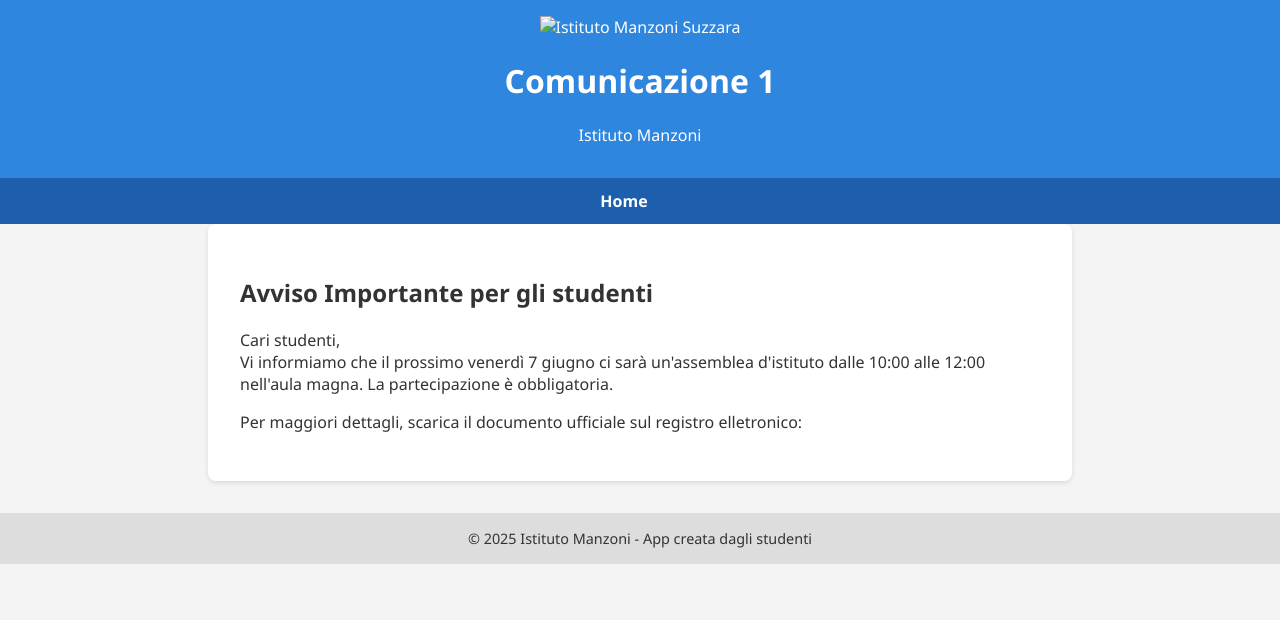
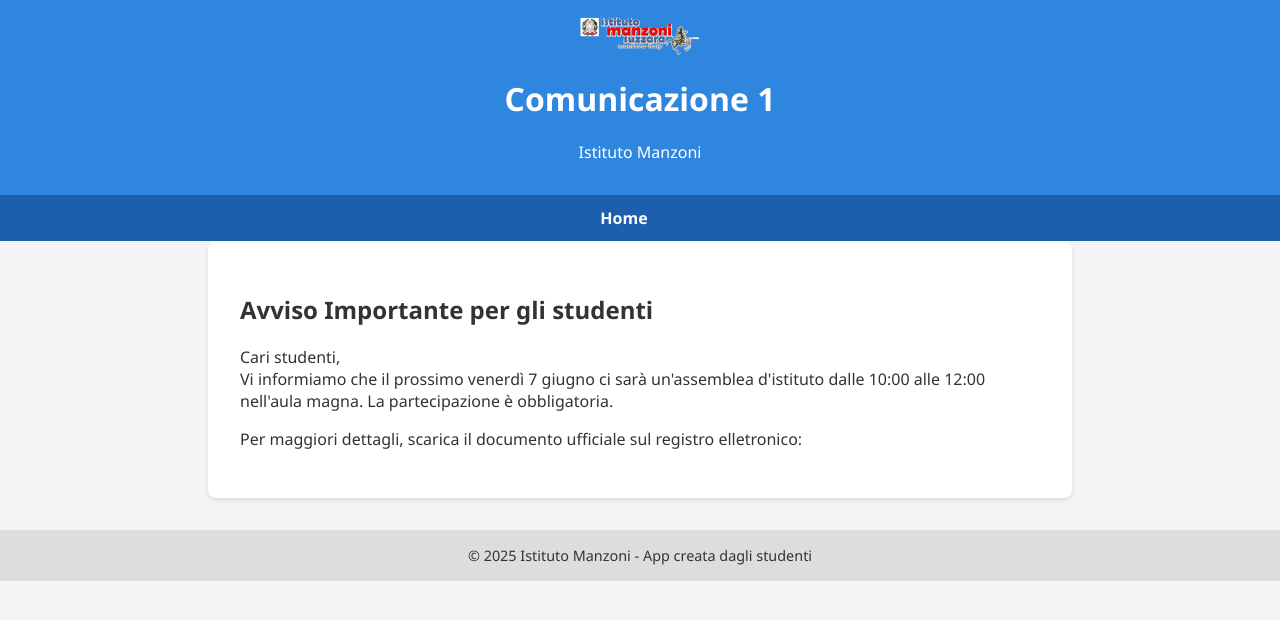
Before and after one commit to Erkarell0/Studenti-Manzoni, a plain HTML site: page comunicazione1.html in a window 1280 px wide. Drawn offline with Linux system fonts and the light colour scheme.

Commit message:
Add files via upload

```diff
--- a/comunicazione1.html
+++ b/comunicazione1.html
@@ -5,6 +5,20 @@
   <meta name="viewport" content="width=device-width, initial-scale=1" />
   <title>Comunicazione 1 - Istituto Manzoni</title>
   <style>
+	  header {
+  background-color: var(--main-color);
+  color: white;
+  padding: 1rem;
+  text-align: center;
+  position: relative;
+}
+
+header .logo {
+  width: 120px;     /* regola la dimensione a piacere */
+  height: auto;
+  display: block;
+  margin: 0 auto 0.5rem auto; /* centrata, con margine sotto */
+}
     :root {
       --main-color: #2e86de;
       --secondary-color: #f4f4f4;
@@ -72,7 +86,7 @@
 </head>
 <body>
   <header>
-	  <img src="img/manzoni-logo.png" alt="Istituto Manzoni Suzzara" class="logo" />
+	  <img src="manzoni-logo.png" alt="Istituto Manzoni Suzzara" class="logo" />
     <h1>Comunicazione 1</h1>
     <p>Istituto Manzoni</p>
   </header>
```
